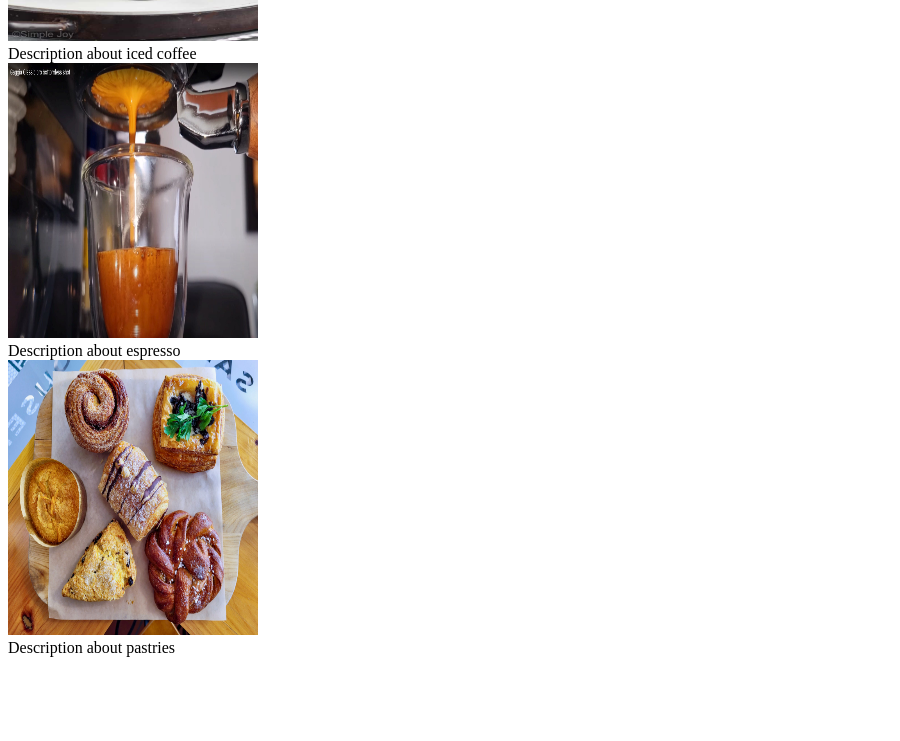
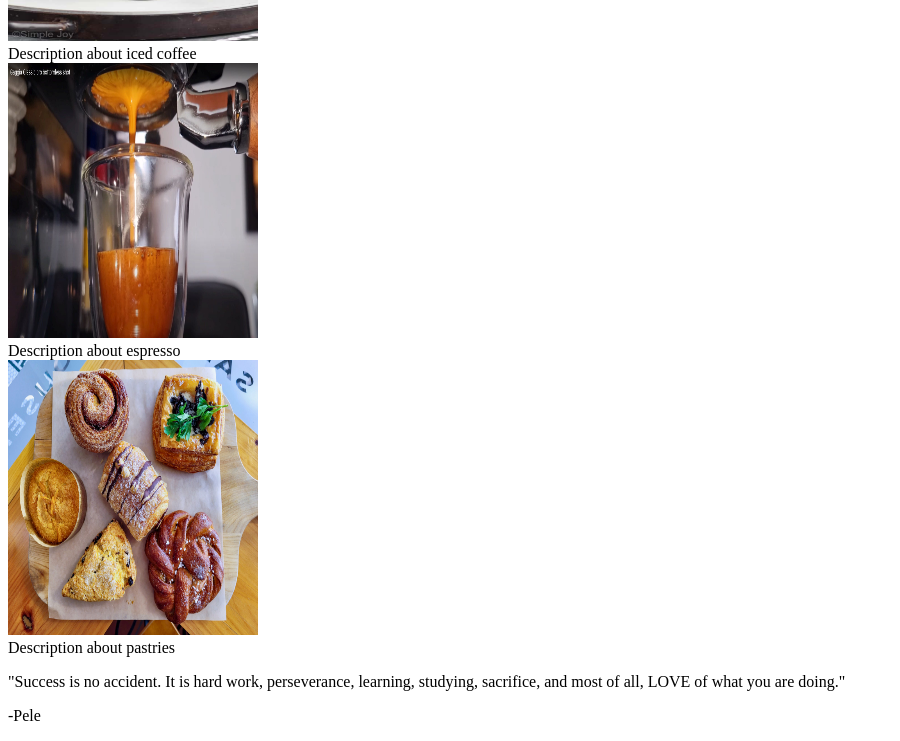
Before and after one commit to Theski-Theland/landing-page, a plain HTML site: page index.html in a window 1280 px wide. Shown: the part 1188-1929 px from the top of the page, without its empty margins (0-900 px from the left). Before the commit the page ends 1853 px from the top, so only its background shows below. Drawn offline with Linux system fonts and the light colour scheme.

Commit message:
Add body-three and quote

```diff
--- a/index.html
+++ b/index.html
@@ -45,6 +45,9 @@
                 </div>
             </div>
         </div>
-
+        <div class="body-three">
+            <p>"Success is no accident. It is hard work, perseverance, learning, studying, sacrifice, and most of all, <span>LOVE</span> of what you are doing."</p>
+            <p>-Pele</p>
+        </div>
     </body>
 </html>
```
